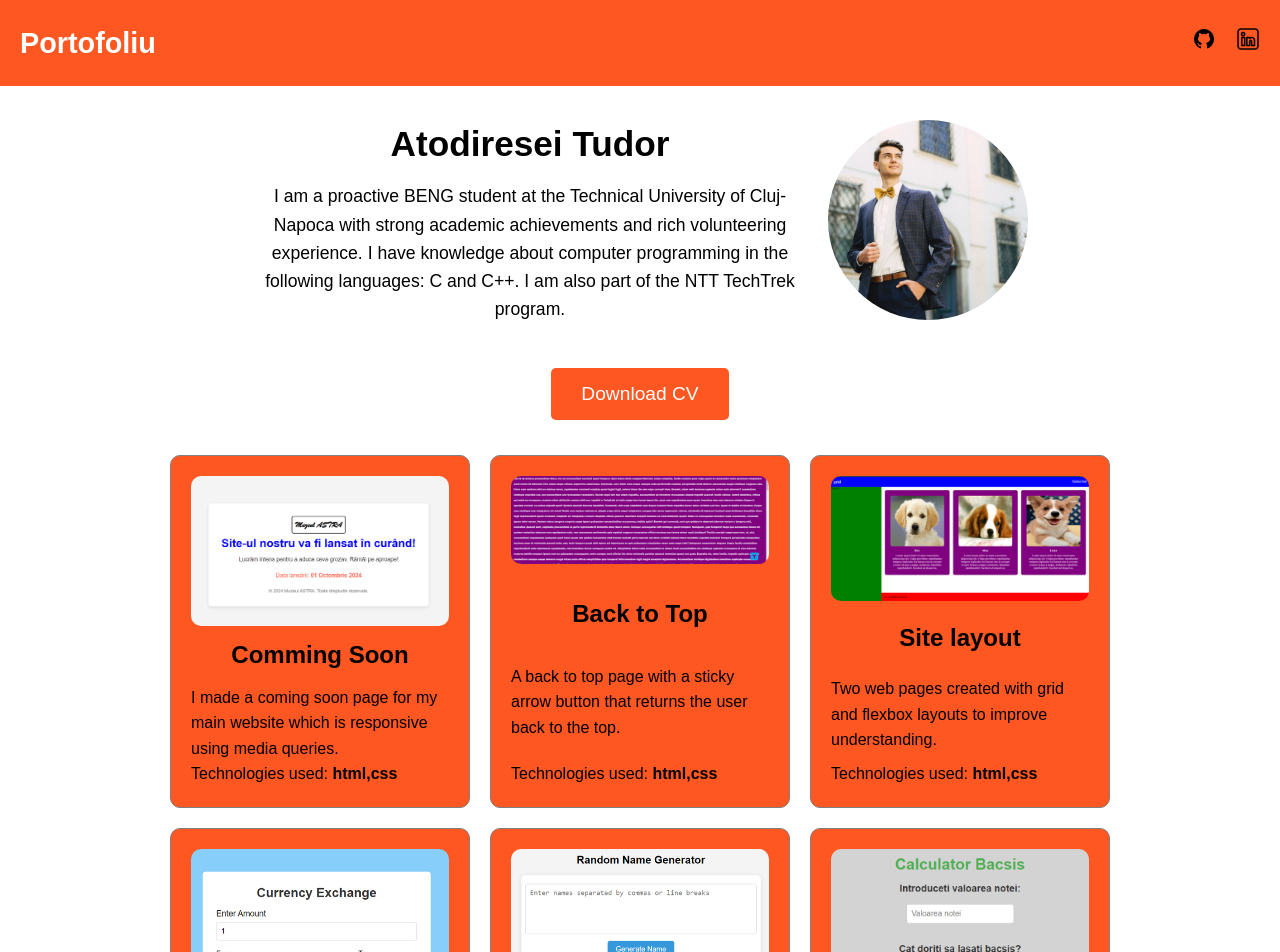
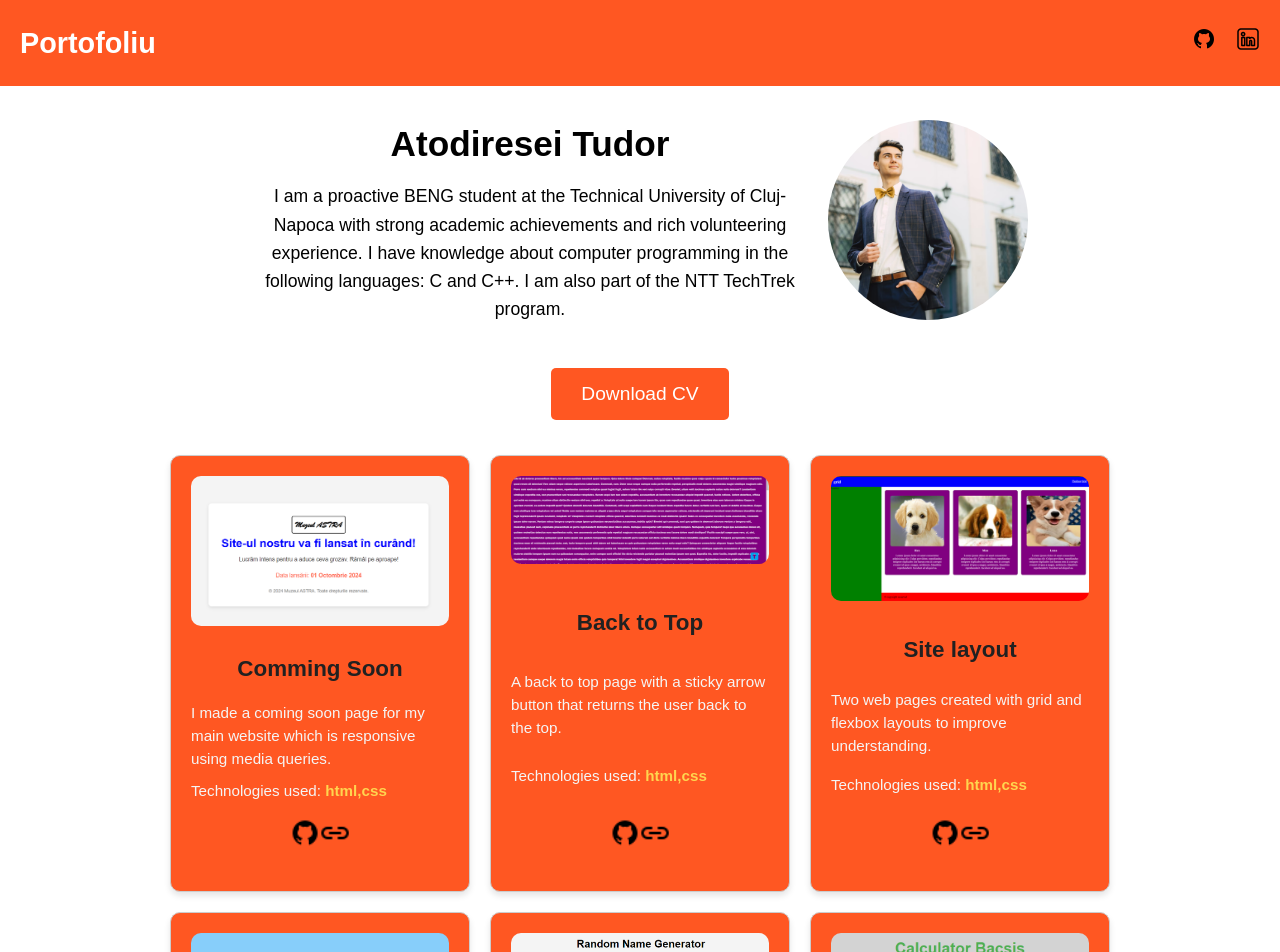
Before and after one commit to Tudor-debug819/AngularProject3, an Angular app: page / in a window 1280 px wide. Shown: the top 952 px of the page. Built offline with nearby package versions, Linux system fonts and the light colour scheme.

Commit message:
adding more css

```diff
--- a/src/app/projects/projects.component.css
+++ b/src/app/projects/projects.component.css
@@ -27,6 +27,7 @@
   margin-bottom: 10px;
 }
 
+
 #cards-container {
   display: flex;
   flex-wrap: wrap;
@@ -37,7 +38,7 @@
 
 .card {
   padding: 20px;
-    border: 1px solid grey;
+  border: 1px solid #ccc;
   border-radius: 10px;
   background-color: #ff5722;
   text-align: center;
@@ -47,22 +48,40 @@
   display: flex;
   flex-direction: column;
   justify-content: space-between;
+  box-shadow: 0 4px 6px rgba(0, 0, 0, 0.1);
+  transition: transform 0.3s ease, box-shadow 0.3s ease;
 }
 
 .card img {
   width: 100%;
   border-radius: 10px;
+  margin-bottom: 15px;
 }
 
 .card h3 {
   margin: 10px 0;
-    color: black;
-    font-size: 1.5em;
+  color: #212121;
+  font-size: 1.4em;
 }
 
 .card p {
-    color: black;
+  color: #f5f5f5;
   text-align: left;
+  line-height: 1.5;
+  margin: 5px 0;
+  font-size: 0.95em;
+  overflow: hidden;
+  text-overflow: ellipsis;
+  max-height: 4.5em; /* To limit long text overflow */
+}
+
+.card strong {
+  color: #ffd54f;
+}
+
+.card:hover {
+  transform: scale(1.05);
+  box-shadow: 0 6px 12px rgba(0, 0, 0, 0.15);
 }
 
 .card a img {
@@ -74,10 +93,6 @@
   color: white;
   margin-top: 5px;
   font-size: 1em;
-  }
-
-  .card:hover {
-    transform: scale(1.1);
 }
 
 .card a:hover img {
--- a/src/app/projects/projects.component.html
+++ b/src/app/projects/projects.component.html
@@ -26,6 +26,14 @@
     <h3>{{ card.title }}</h3>
     <p>{{ card.description }}</p>
     <p>Technologies used: <strong>{{card.technologies}}</strong></p>
+    <div class="links">
+      <a [href]="card.githubLink" target="_blank" aria-label="GitHub">
+        <img src="assets/icons8-github-24.png" alt="GitHub" />
+      </a>
+      <a [href]="card.liveLink" target="_blank" aria-label="Live Link">
+        <img src="assets/icons8-link-24.png" alt="Live Link" />
+      </a>
+    </div>
 
   </div>
 </div>
```
Lines whose indentation alone changed are shown as unchanged.
